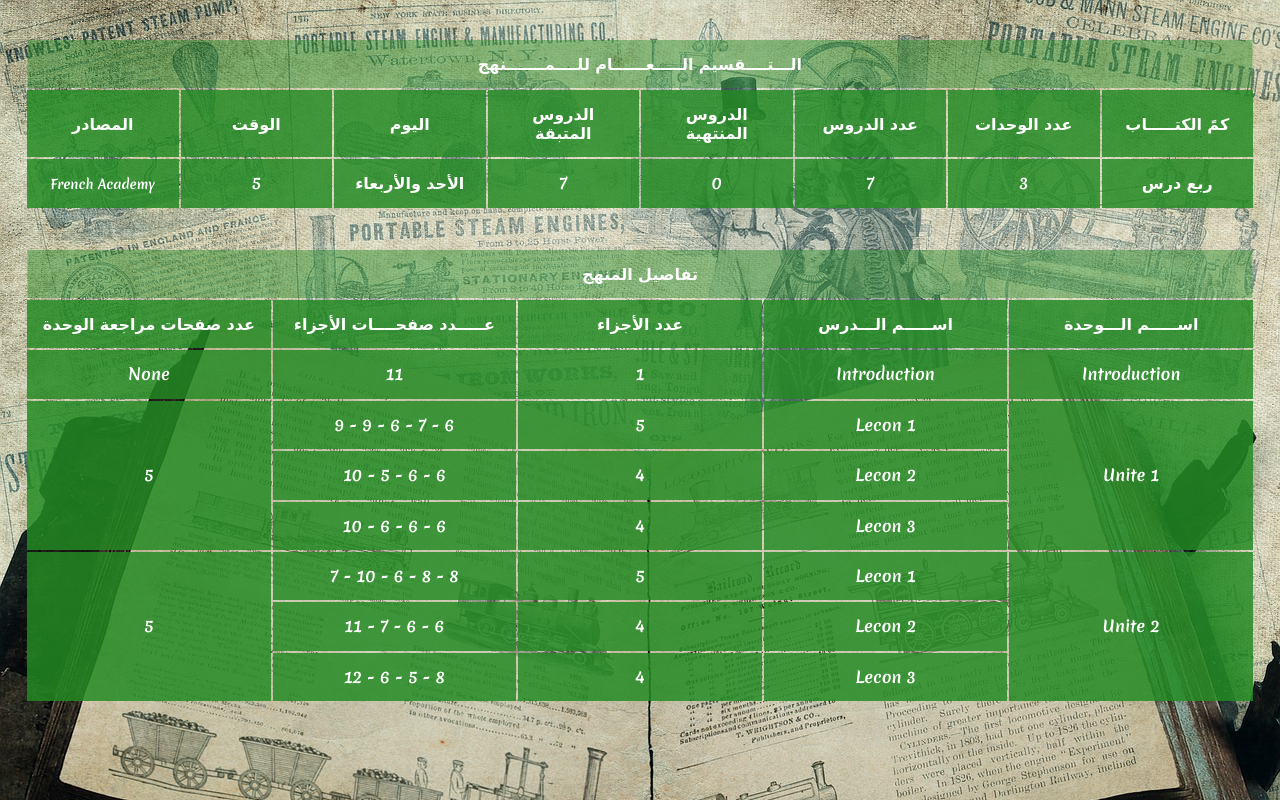
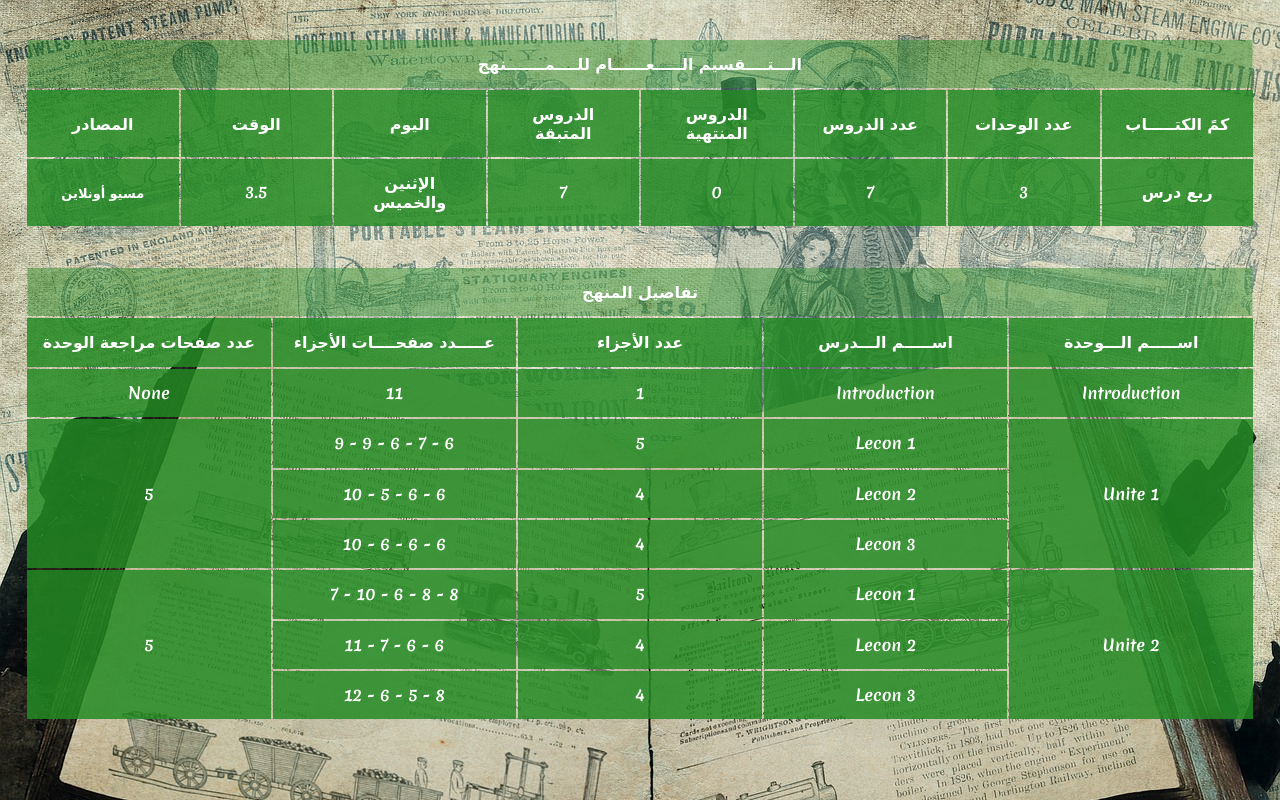
Before and after one commit to Ziad-Ezzat-710/French, a plain HTML site: page index.html in a window 1280 px wide. Drawn offline with Linux system fonts and the light colour scheme.

Commit message:
Update 0.1

```diff
--- a/index.html
+++ b/index.html
@@ -38,9 +38,9 @@
             <tbody>
                 <tr>
                     <td data-label="المصادر">
-                        <a style="font-size: 13px;" target="_blank" href="https://www.youtube.com/playlist?list=PLC9qRFlrs3RPHyMH9SZJHRyeCMW-70nRy">French Academy</a></td>
-                    <td data-label="الوقت">5</td>
-                    <td data-label="اليوم">الأحد والأربعاء</td>
+                        <a style="font-size: 13px;" target="_blank" href="https://www.youtube.com/playlist?list=PL78RdH-2bqAVVbDjnfKOmwStGSRAZSyjj">مسيو أونلاين</a></td>
+                    <td data-label="الوقت">3.5</td>
+                    <td data-label="اليوم">الإثنين والخميس</td>
                     <td data-label="الدروس المتبقية">7</td>
                     <td data-label="الدروس المنتهية">0</td>
                     <td data-label="عدد الدروس">7</td>
```
